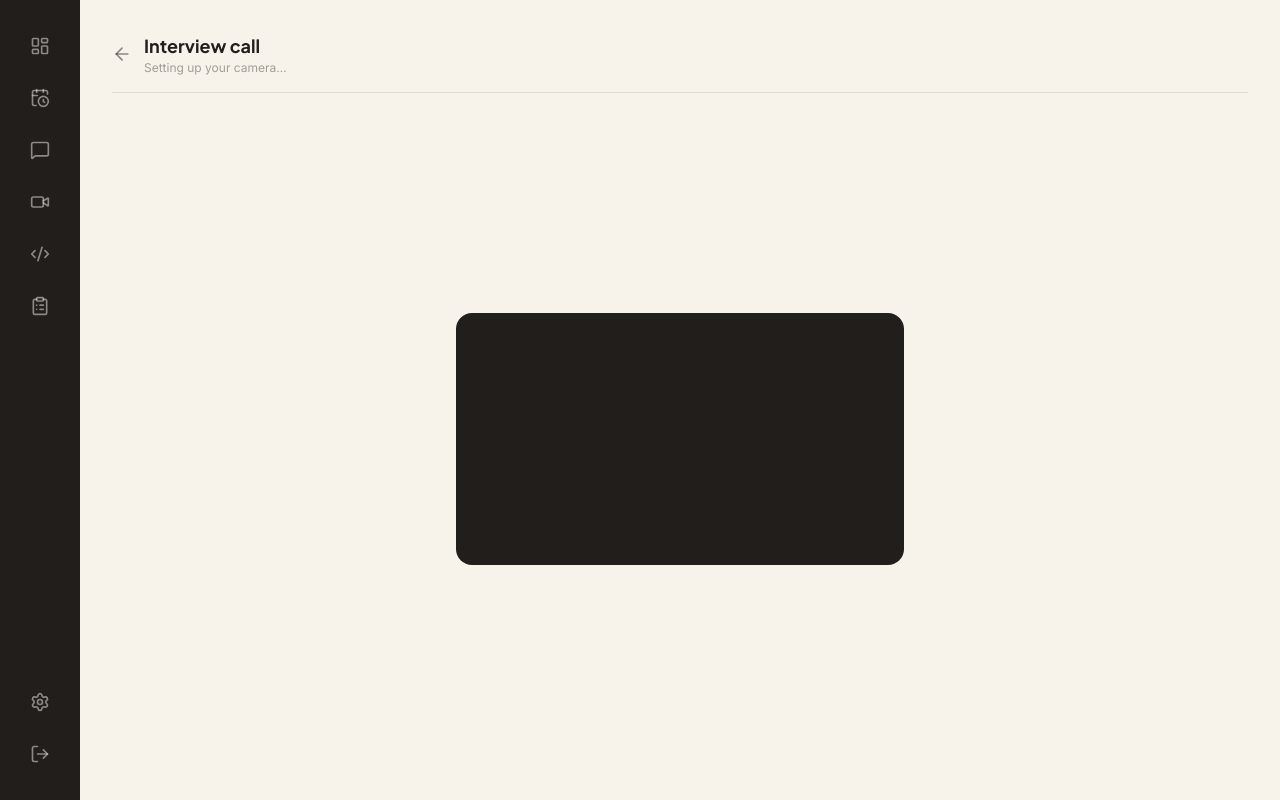
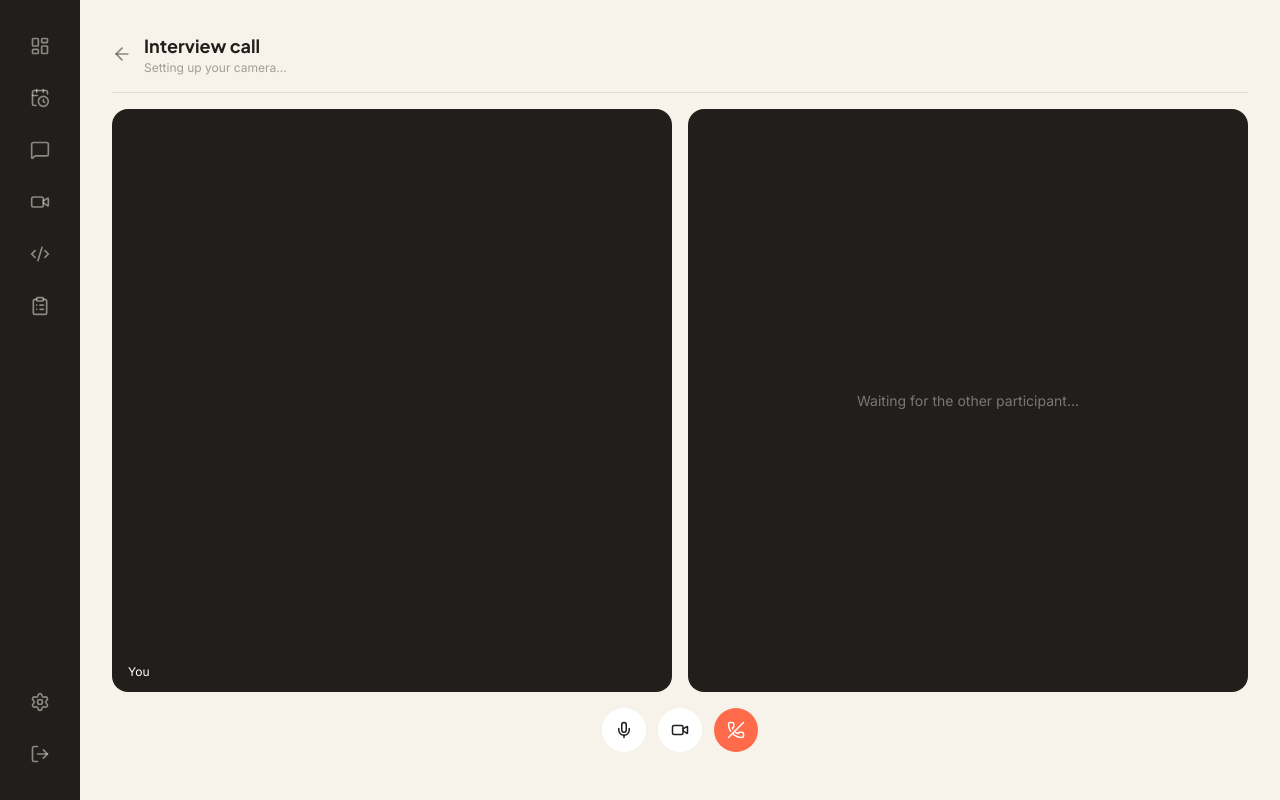
Before and after one commit to chaima-sahli/interview-platform, a React (Vite) app in the folder client/: page /call/1 in a window 1280 px wide. Built offline with nearby package versions, Linux system fonts and the light colour scheme; no server answers; sample sign-in values are in the browser's storage.

Commit message:
feat(client): connect PeerJS video calls with mute/camera controls and disconnect handling

```diff
--- a/client/src/pages/VideoCall.jsx
+++ b/client/src/pages/VideoCall.jsx
@@ -1,7 +1,7 @@
 import { useEffect, useRef, useState } from "react";
 import { useParams, useNavigate } from "react-router-dom";
 import Peer from "peerjs";
-import { ArrowLeft } from "lucide-react";
+import { ArrowLeft, Mic, MicOff, Video, VideoOff, PhoneOff } from "lucide-react";
 import { useSocket } from "../hooks/useSocket";
 
 const VideoCall = () => {
@@ -10,39 +10,44 @@ const VideoCall = () => {
   const { socket } = useSocket();
 
   const localVideoRef = useRef(null);
+  const remoteVideoRef = useRef(null);
   const peerRef = useRef(null);
-  const [myPeerId, setMyPeerId] = useState(null);
+  const localStreamRef = useRef(null);
+  const activeCallRef = useRef(null);
+
+  const [status, setStatus] = useState("Setting up your camera…");
+  const [remoteConnected, setRemoteConnected] = useState(false);
+  const [micOn, setMicOn] = useState(true);
+  const [camOn, setCamOn] = useState(true);
   const [error, setError] = useState(null);
 
   useEffect(() => {
-    let localStream;
+    if (!socket) return;
 
     const setup = async () => {
       try {
-        // 1. Ask for camera/mic access and show our own video immediately
-        localStream = await navigator.mediaDevices.getUserMedia({ video: true, audio: true });
-        if (localVideoRef.current) {
-          localVideoRef.current.srcObject = localStream;
-        }
+        const localStream = await navigator.mediaDevices.getUserMedia({ video: true, audio: true });
+        localStreamRef.current = localStream;
+        if (localVideoRef.current) localVideoRef.current.srcObject = localStream;
 
-        // 2. Create a PeerJS peer — using PeerJS's free public cloud broker,
-        // no server config needed on our end for this.
         const peer = new Peer();
         peerRef.current = peer;
 
+        // Someone calls US — answer automatically with our own stream
+        peer.on("call", (incomingCall) => {
+          incomingCall.answer(localStream);
+          handleConnectedCall(incomingCall);
+        });
+
         peer.on("open", (id) => {
-          setMyPeerId(id);
-          // 3. Let the other participant know we're ready to be called,
-          // via our own socket signaling from the last step.
-          if (socket) {
-            socket.emit("joinCallRoom", interviewId);
-            socket.emit("peerReady", { interviewId, peerId: id });
-          }
+          setStatus("Waiting for the other participant…");
+          socket.emit("joinCallRoom", interviewId);
+          socket.emit("peerReady", { interviewId, peerId: id });
         });
 
         peer.on("error", (err) => {
           console.error("PeerJS error:", err);
-          setError("Something went wrong setting up the call connection.");
+          setError("Something went wrong with the call connection.");
         });
       } catch (err) {
         console.error("Media access error:", err);
@@ -50,14 +55,65 @@ const VideoCall = () => {
       }
     };
 
-    if (socket) setup();
+    const handleConnectedCall = (call) => {
+      activeCallRef.current = call;
+      call.on("stream", (remoteStream) => {
+        if (remoteVideoRef.current) remoteVideoRef.current.srcObject = remoteStream;
+        setRemoteConnected(true);
+        setStatus("Connected");
+      });
+      call.on("close", () => {
+        setRemoteConnected(false);
+        setStatus("The other participant left the call.");
+      });
+    };
+
+    // The other participant announced their peer ID — WE call THEM
+    const handlePeerAvailable = ({ peerId }) => {
+      if (!localStreamRef.current || !peerRef.current) return;
+      const call = peerRef.current.call(peerId, localStreamRef.current);
+      handleConnectedCall(call);
+    };
+
+    const handlePeerLeft = () => {
+      setRemoteConnected(false);
+      setStatus("The other participant left the call.");
+    };
+
+    socket.on("peerAvailable", handlePeerAvailable);
+    socket.on("peerLeft", handlePeerLeft);
+
+    setup();
 
     return () => {
-      localStream?.getTracks().forEach((track) => track.stop());
+      socket.off("peerAvailable", handlePeerAvailable);
+      socket.off("peerLeft", handlePeerLeft);
+      socket.emit("leaveCallRoom", interviewId);
+      localStreamRef.current?.getTracks().forEach((track) => track.stop());
+      activeCallRef.current?.close();
       peerRef.current?.destroy();
-      socket?.emit("leaveCallRoom", interviewId);
     };
   }, [socket, interviewId]);
+
+  const toggleMic = () => {
+    const audioTrack = localStreamRef.current?.getAudioTracks()[0];
+    if (audioTrack) {
+      audioTrack.enabled = !audioTrack.enabled;
+      setMicOn(audioTrack.enabled);
+    }
+  };
+
+  const toggleCam = () => {
+    const videoTrack = localStreamRef.current?.getVideoTracks()[0];
+    if (videoTrack) {
+      videoTrack.enabled = !videoTrack.enabled;
+      setCamOn(videoTrack.enabled);
+    }
+  };
+
+  const endCall = () => {
+    navigate("/interviews");
+  };
 
   return (
     <div className="flex flex-col h-[calc(100vh-4rem)]">
@@ -67,9 +123,7 @@ const VideoCall = () => {
         </button>
         <div>
           <h2 className="font-display font-bold text-lg">Interview call</h2>
-          <p className="text-xs text-charcoal/40">
-            {myPeerId ? "Ready — waiting for the other person" : "Setting up your camera…"}
-          </p>
+          <p className="text-xs text-charcoal/40">{status}</p>
         </div>
       </div>
 
@@ -77,14 +131,46 @@ const VideoCall = () => {
         <p className="text-sm text-coral bg-coral/10 rounded-lg px-3 py-2 mt-4">{error}</p>
       )}
 
-      <div className="flex-1 flex items-center justify-center mt-4">
-        <video
-          ref={localVideoRef}
-          autoPlay
-          muted
-          playsInline
-          className="w-full max-w-md rounded-2xl bg-charcoal aspect-video object-cover"
-        />
+      <div className="flex-1 grid grid-cols-1 md:grid-cols-2 gap-4 mt-4">
+        <div className="relative rounded-2xl overflow-hidden bg-charcoal">
+          <video ref={localVideoRef} autoPlay muted playsInline className="w-full h-full object-cover" />
+          <span className="absolute bottom-2 left-2 text-xs text-white bg-charcoal/60 rounded-full px-2 py-1">
+            You
+          </span>
+        </div>
+
+        <div className="relative rounded-2xl overflow-hidden bg-charcoal flex items-center justify-center">
+          {remoteConnected ? (
+            <video ref={remoteVideoRef} autoPlay playsInline className="w-full h-full object-cover" />
+          ) : (
+            <p className="text-white/40 text-sm">Waiting for the other participant…</p>
+          )}
+        </div>
+      </div>
+
+      <div className="flex items-center justify-center gap-3 py-4">
+        <button
+          onClick={toggleMic}
+          className={`w-11 h-11 rounded-full flex items-center justify-center transition ${
+            micOn ? "bg-white text-charcoal" : "bg-coral text-white"
+          }`}
+        >
+          {micOn ? <Mic size={18} /> : <MicOff size={18} />}
+        </button>
+        <button
+          onClick={toggleCam}
+          className={`w-11 h-11 rounded-full flex items-center justify-center transition ${
+            camOn ? "bg-white text-charcoal" : "bg-coral text-white"
+          }`}
+        >
+          {camOn ? <Video size={18} /> : <VideoOff size={18} />}
+        </button>
+        <button
+          onClick={endCall}
+          className="w-11 h-11 rounded-full bg-coral text-white flex items-center justify-center hover:opacity-90 transition"
+        >
+          <PhoneOff size={18} />
+        </button>
       </div>
     </div>
   );
```
